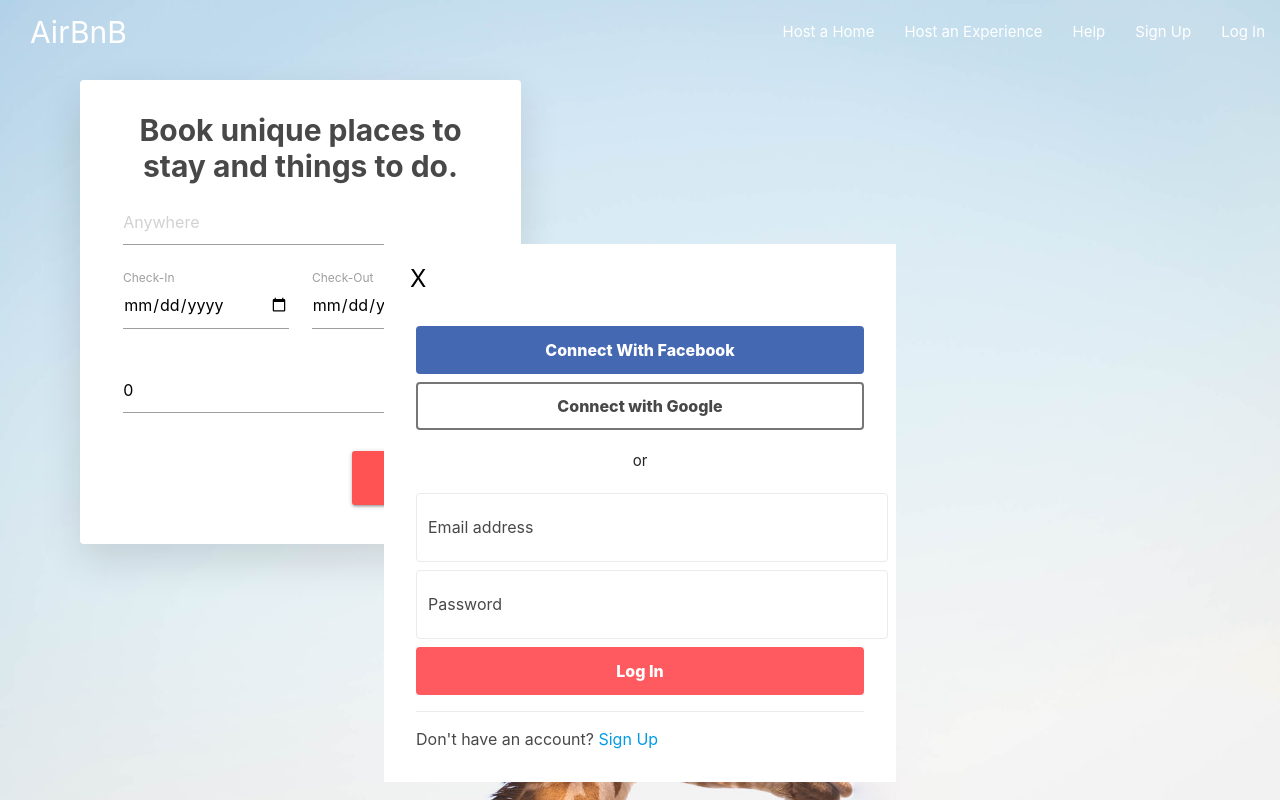
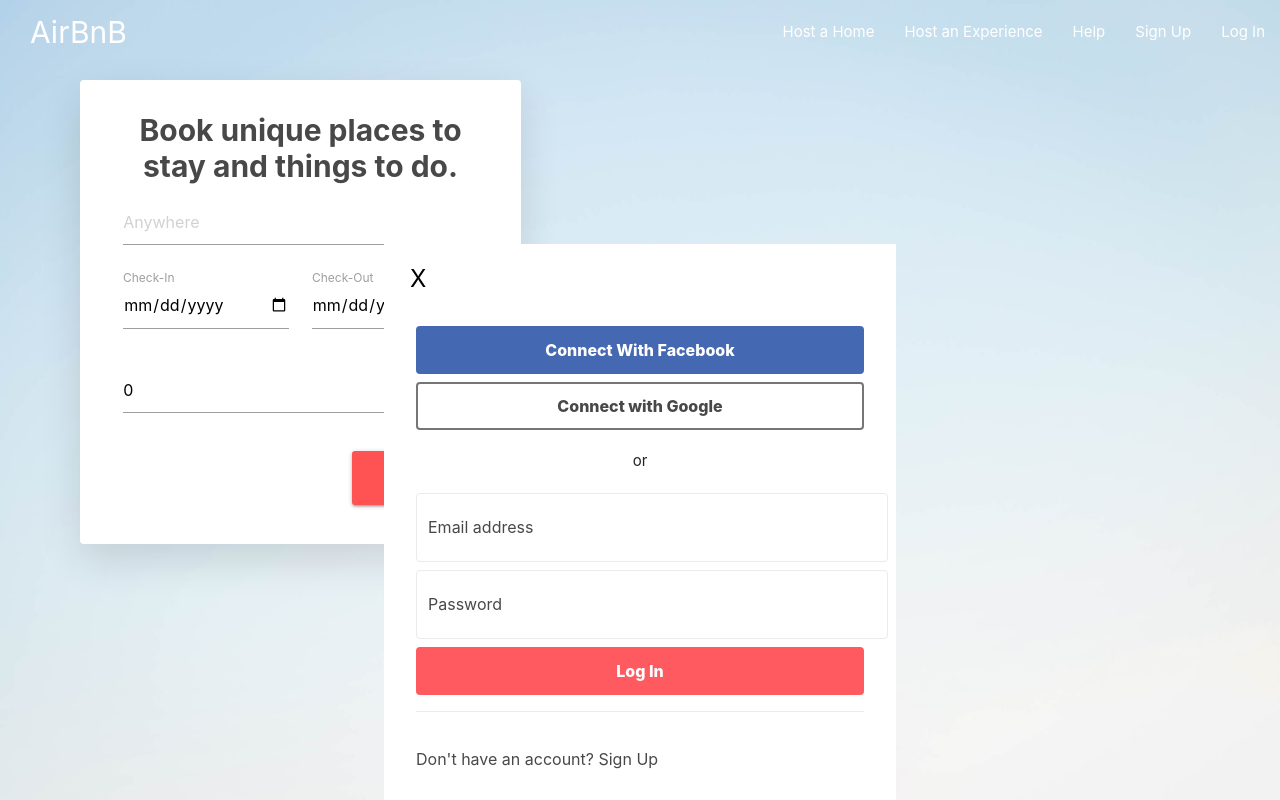
Before and after one commit to JonathanDonJoe/eCommerce-app, a React (Create React App) app in the folder front-end/: page / in a window 1280 px wide. Both pictures are taken after a click on the item "Log In". Built offline with nearby package versions, Linux system fonts and the light colour scheme.

Commit message:
Removed Links and added onclick spans in Login/Signup/NavBar

```diff
--- a/front-end/src/components/NavBar/Login.js
+++ b/front-end/src/components/NavBar/Login.js
@@ -1,5 +1,4 @@
 import React from 'react';
-import { Link } from 'react-router-dom';
 
 
 function Login(props) {
@@ -12,7 +11,7 @@
             <input className="password-signup" placeholder="Password" />
             <button className="sign-up-button">Log In</button>
             <div className="border-rule"></div>
-            <div onClick={() => {props.changeModalContent('signup')}} className="login-text align-left">Don't have an account? <Link to="">Sign Up</Link></div>
+            <div className="login-text align-left">Don't have an account? <span onClick={() => {props.changeModalContent('signup')}}>Sign Up</span></div>
         </div>
     )
 }
--- a/front-end/src/components/NavBar/NavBar.js
+++ b/front-end/src/components/NavBar/NavBar.js
@@ -35,7 +35,7 @@
         this.setState({
             showModal: true
         })
-        this.changeModalContent('signup');
+        this.changeModalContent();
     }
 
     login = (e) => {
--- a/front-end/src/components/NavBar/SignUp.js
+++ b/front-end/src/components/NavBar/SignUp.js
@@ -1,5 +1,4 @@
 import React from 'react';
-import { Link } from 'react-router-dom';
 
 
 function SignUp(props) {
@@ -11,7 +10,7 @@
             <input className="password-signup" placeholder="Password" />
             <button className="sign-up-button">Sign up</button>
             <div className="border-rule"></div>
-            <div onClick={() => {props.changeModalContent('login')}} className="login-text align-left">Already have an Airbnb account? <Link to="">Log in</Link></div>
+            <div onClick={() => {props.changeModalContent('login')}} className="login-text align-left">Already have an Airbnb account? <span onClick={() => {props.changeModalContent('login')}}>Log In</span></div>
         </div>
     )
 }
```
